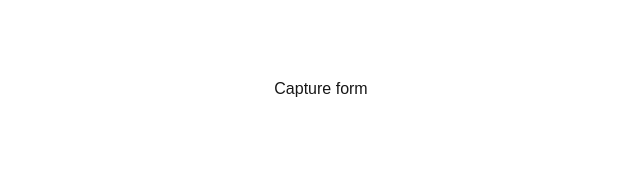
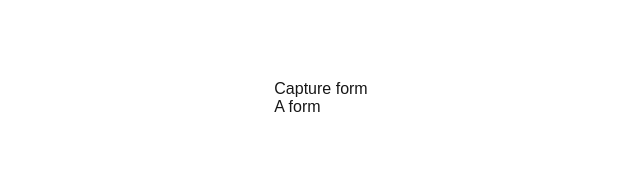
Before and after one commit to Renegatto/hardtask-test, a Next.js app: page / in a window 1280 px wide. Shown: the top 188 px of the page, without its empty margins (319-959 px from the left). Built offline with nearby package versions, Linux system fonts and the light colour scheme.

Commit message:
Organize CaptureForm deps

```diff
--- a/src/app/capture-form/index.tsx
+++ b/src/app/capture-form/index.tsx
@@ -1,8 +1,23 @@
-import { FC } from "react";
+"use client"
+import { FC, useCallback, useState } from "react";
+import { Either, PublishedTask, Task } from "./endpoint-data";
 
 export type CaptureFormProps = {
+  publishTask: (task: Task) => Promise<Either<Error,PublishedTask>>,
+  Form: FC<{ onSubmit: (submitted: Task) => void, }>
+}
+type Option<A> = Either<null,A>
 
+export const CaptureForm: FC<CaptureFormProps> = ({publishTask, Form}) => {
+  const [published, setPublished] = useState<Option<Either<Error,PublishedTask>>>({
+     isRight: false,
+     left: null,
+  })
+  const handleSubmit = useCallback(async (task: Task) => {
+    setPublished({ isRight: true, right: await publishTask(task) })
+  },[])
+  return <>
+    Capture form
+    <><Form onSubmit={handleSubmit}/></>
+  </>
 }
-
-export const CaptureForm: FC<CaptureFormProps> = () =>
-  <>Capture form</>
--- a/src/app/page.tsx
+++ b/src/app/page.tsx
@@ -1,4 +1,5 @@
-
+"use client"
+import { FC } from "react";
 import { CaptureForm } from "./capture-form";
 import styles from "./page.module.css";
 
@@ -6,7 +7,10 @@ export default function Home() {
   return (
     <div className={styles["page"]}>
       <main className={styles["main"]}>
-        <CaptureForm/>
+        <CaptureForm
+          publishTask={async () => ({ isRight: false, left: new Error('Not implemented') })}
+          Form={() => <div>A form</div>}
+        />
       </main>
       <footer className={styles["footer"]}>
       </footer>
```
Also changed, not shown: src/app/capture-form/endpoint-data.ts (+5 -5 lines).
